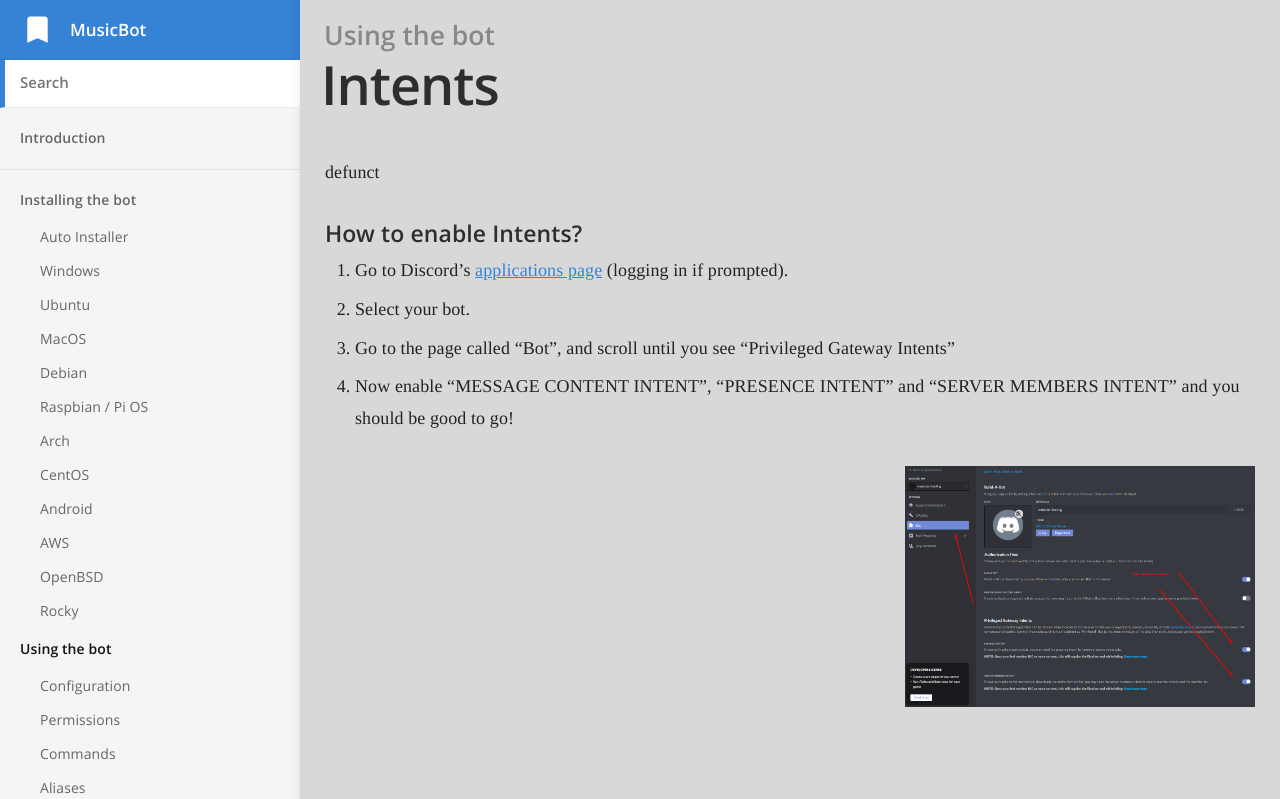
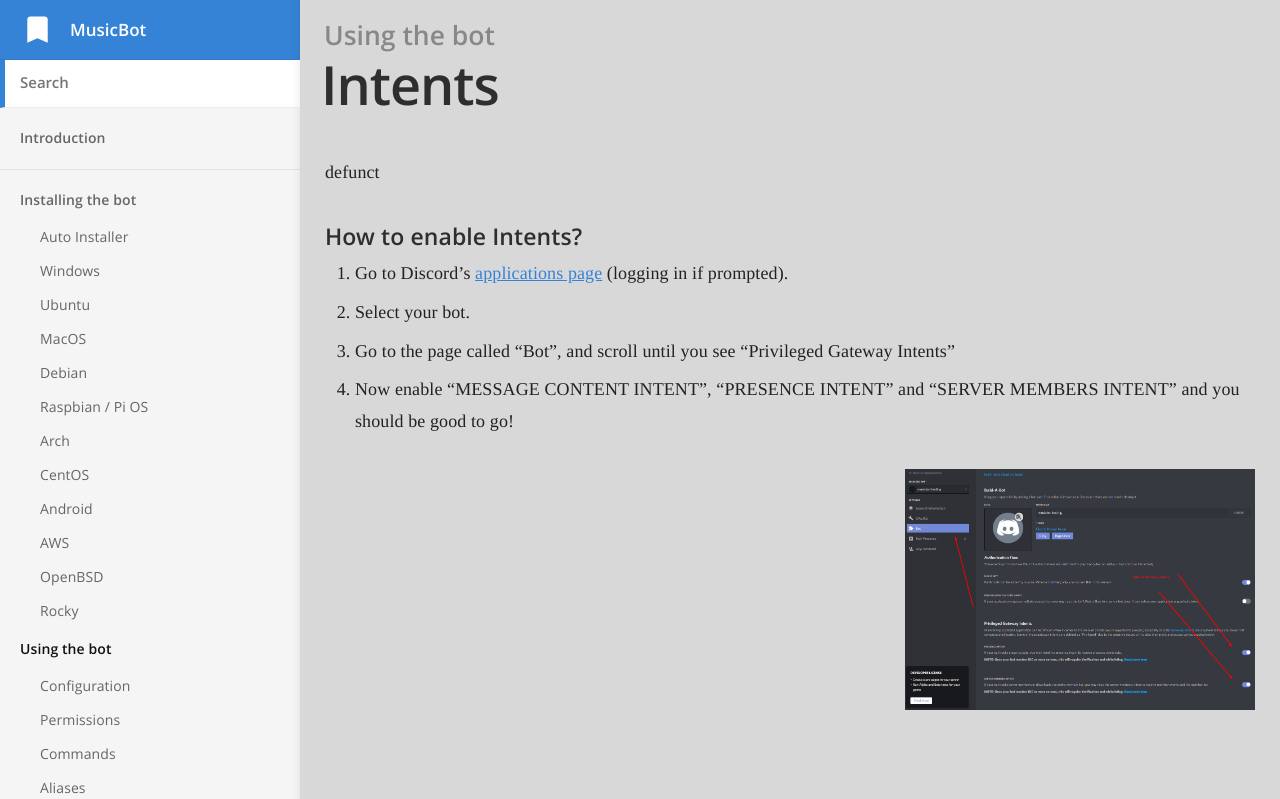
Before and after one commit to Just-Some-Bots/MusicBot, a Jekyll site: the page built from _docs/using/intents.md, in a window 1280 px wide. Shown: the top 799 px of the page. Built offline with Jekyll 4.4.1, drawn with Linux system fonts in a browser that asks for light colours.

Commit message:
Update _layout.scss

```diff
--- a/_sass/_layout.scss
+++ b/_sass/_layout.scss
@@ -308,6 +308,10 @@ h3 + .warning {
 }
 
 
+h4 {
+	margin-top: 1.5em;
+}
+
 h4 code {
 	background: $nav-background-color;
 	color: $content-color;
```
